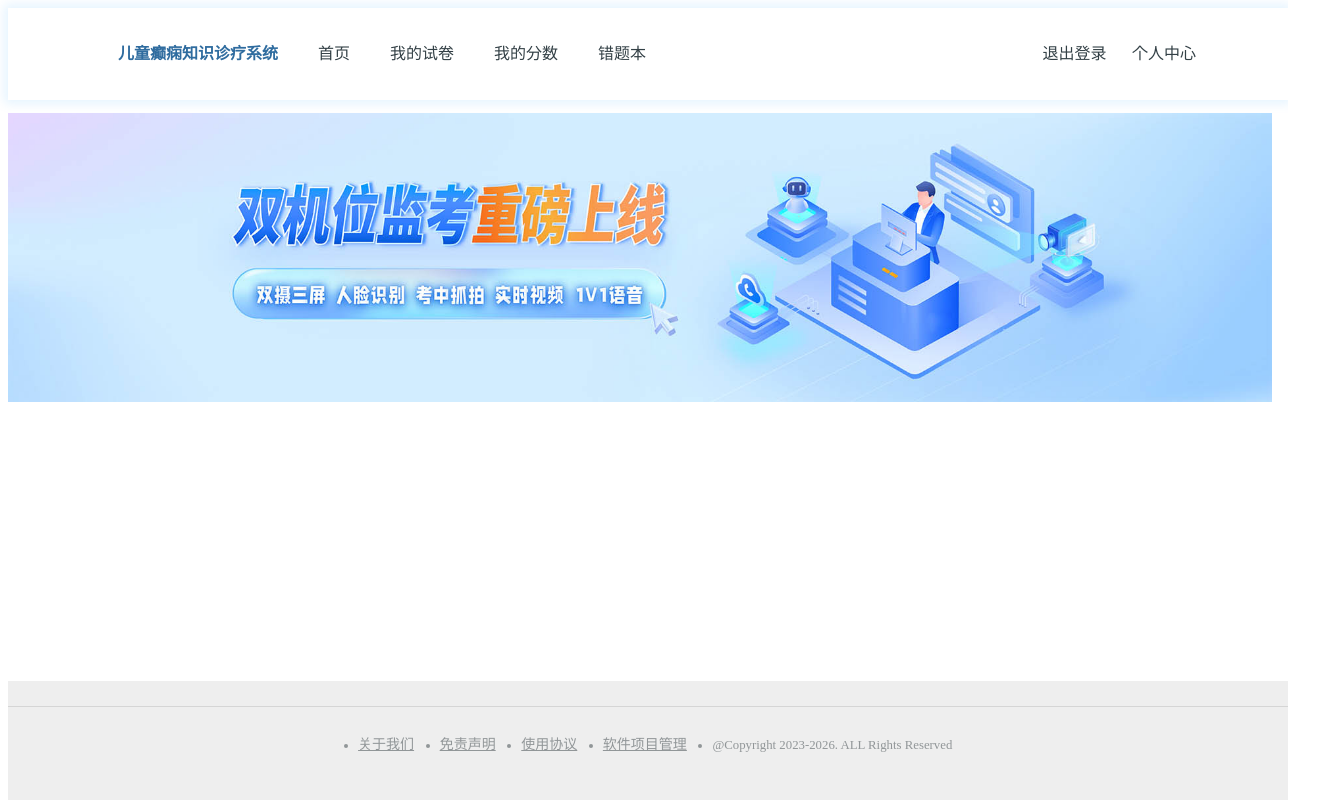
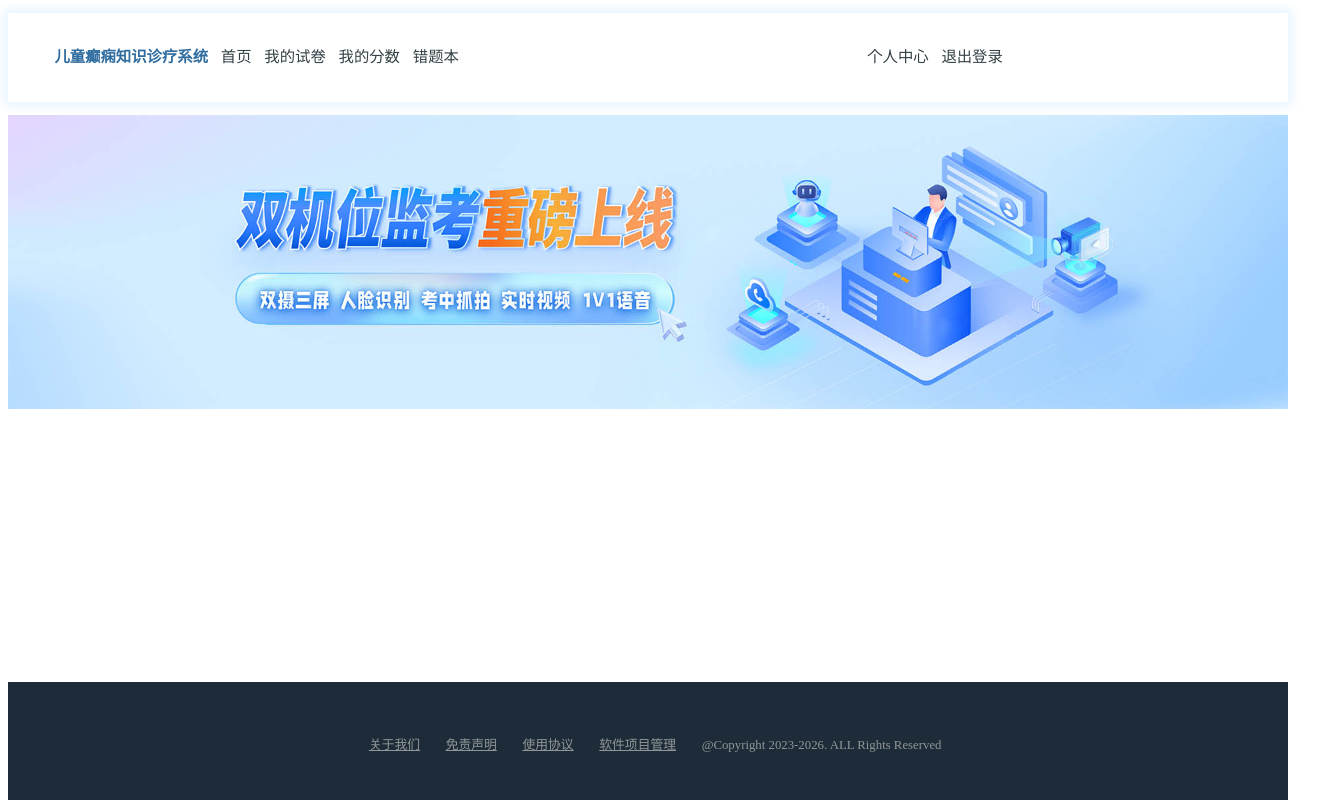
Before and after one commit to YangziDan/examsystem, a Vue app: page / in a window 1280 px wide. Shown: the whole page, 1328 px wide, since content can reach past the window. Built offline with nearby package versions, Linux system fonts and the light colour scheme; what vue-cookies would draw is missing.

Commit message:
优化登录细节和首页细节

```diff
--- a/index.html
+++ b/index.html
@@ -4,7 +4,7 @@
     <meta charset="UTF-8">
     <link rel="icon" href="/favicon.ico">
     <meta name="viewport" content="width=device-width, initial-scale=1.0">
-    <title>Vite App</title>
+    <title>epilepsy</title>
   </head>
   <body>
     <div id="app"></div>
--- a/src/components/ljk/headerView.vue
+++ b/src/components/ljk/headerView.vue
@@ -1,18 +1,18 @@
 <!--学生考试首页-->
 <template>
-
-  <div id="student">
-    <el-row class="padding-50">
-      <el-col :span="24">
-        <ul class="list">
+  <div class="bigWrapper">
+    <el-row class="wrapper" style="width: 100vw">
+      <el-col :span="24" style="width: 100vw">
+        <ul class="list" style="width: 100vw">
           <li class="logo"><i class="iconfont icon-kaoshi"></i><span>儿童癫痫知识诊疗系统</span></li>
           <li><router-link to="/" >首页</router-link></li>
           <li><router-link to="/myexam" @click="exam()">我的试卷</router-link></li>
 <!--          <li><a href="javascript:;" @click="practice()">我的练习</a></li>-->
           <li><router-link to="/studentScore" @click="login.checkLogin()">我的分数</router-link></li>
           <li><router-link to="/wrongQuestionBook" @click="login.checkLogin()">错题本</router-link></li>
-          <li style="right: 5vw;position: fixed;"><router-link to="/individual" @click="login.checkLogin()">个人中心</router-link></li>
-          <li style="right: 12vw;position: fixed;"><router-link to="/" @click="login.logOut()">退出登录</router-link></li>
+          <li style="width: 30vw"></li>
+          <li style="right: 0.1vw;position: relative;"><router-link to="/individual" @click="login.checkLogin()">个人中心</router-link></li>
+          <li style="right: 0.1vw;position: relative;"><router-link to="/" @click="login.logOut()">退出登录</router-link></li>
 
 <!--          <li class="right" @mouseenter="flag = !flag" @mouseleave="flag = !flag">-->
 <!--            <a href="javascript:;">-->
@@ -35,54 +35,60 @@
 .right .icon {
   margin-right: 6px;
 }
-#student{
+ .bigWrapper{
   top: 0;
   width: 100vw;
-  margin: 0 0 1vw 0;
+  margin: 1vw 0 1vw 0;
 }
-#student .padding-50 {
+ .bigWrapper .wrapper {
   margin: 0 auto;
-  padding: 0 50px;
+  padding: 0 0 0 0;
   box-shadow: 0 0 10px 4px rgba(1,149,255,0.1);
   background-color: #fff;
 }
 .list a {
   text-decoration: none;
   color: #334046;
+
 }
 li {
   list-style: none;
-  height: 60px;
-  line-height: 60px;
+  height: 4.5vw;
+  line-height: 3vw;
 }
-#student .list{
+ .bigWrapper .list{
   display: flex;
+  width: 100vw;
 }
-#student .list li {
-  padding: 0 20px;
+ .bigWrapper .list li {
+  padding: 0 0.5vw 0 0.5vw;
   cursor: pointer;
+  display: flex;
+  justify-content: center;
+  align-items: center;
+  font-size: 1.2vw;
 }
-#student .list li:hover {
+ .bigWrapper .list li:hover {
   background-color: #0195ff;
   transition: all 2s ease;
 }
-#student .list li:hover a {
+ .bigWrapper .list li:hover a {
   color: #fff;
 }
-#student .list .right {
+ .bigWrapper .list .right {
   margin-left: auto;
   position: relative;
 }
-#student .list li.right :hover a {
+ .bigWrapper .list li.right :hover a {
   color: #000;
 }
-#student .list .logo {
+ .bigWrapper .list .logo {
   display: flex;
   font-weight: bold;
   color: #2f6c9f;
 }
-#student .list .logo i {
-  font-size: 50px;
+ .bigWrapper .list .logo i {
+  font-size: 2vw;
 }
 .right{
   position: fixed;
--- a/src/components/ljk/homeMainFooter.vue
+++ b/src/components/ljk/homeMainFooter.vue
@@ -18,19 +18,19 @@
 <style scoped>
 #footer a {
   color: #919698;
-  font-size: 14px;
+  font-size: 1vw;
 }
 #footer {
-  background-color: #eee;
+  background-color: #1D2C38;
   width: 100vw;
   position: fixed;
   bottom: 0;
 }
 #footer ul {
   margin-top: 2vw;
-  border-top: 1px solid #d5d5d5;
   display: flex;
   justify-content: center;
+  align-items: center;
   height: 6vw;
   line-height: 6vw;
 }
@@ -38,5 +38,8 @@
   color: #919698;
   font-size: 1vw;
   margin-right: 2vw;
+  display: flex;
+  justify-content: center;
+  align-items: center;
 }
 </style>
--- a/src/components/ljk/homeMainView.vue
+++ b/src/components/ljk/homeMainView.vue
@@ -1,5 +1,6 @@
 <template>
-<el-image src="src/assets/img/homeMain1.jpg"></el-image>
+<el-image src="src/assets/img/homeMain1.jpg" class="img"></el-image>
+  <div style="height: 20vw;width: 100vw"></div>
 </template>
 
 <script setup>
@@ -7,5 +8,7 @@
 </script>
 
 <style scoped>
-
+.img{
+  width: 100vw;
+}
 </style>
--- a/src/views/LoginView.vue
+++ b/src/views/LoginView.vue
@@ -40,6 +40,7 @@ function login() {
           router.push({path: '/'})
           break
       }
+      alert('登录成功')
     }
     if (resData == null) { //错误提示
       console.log("resData is null")
```
